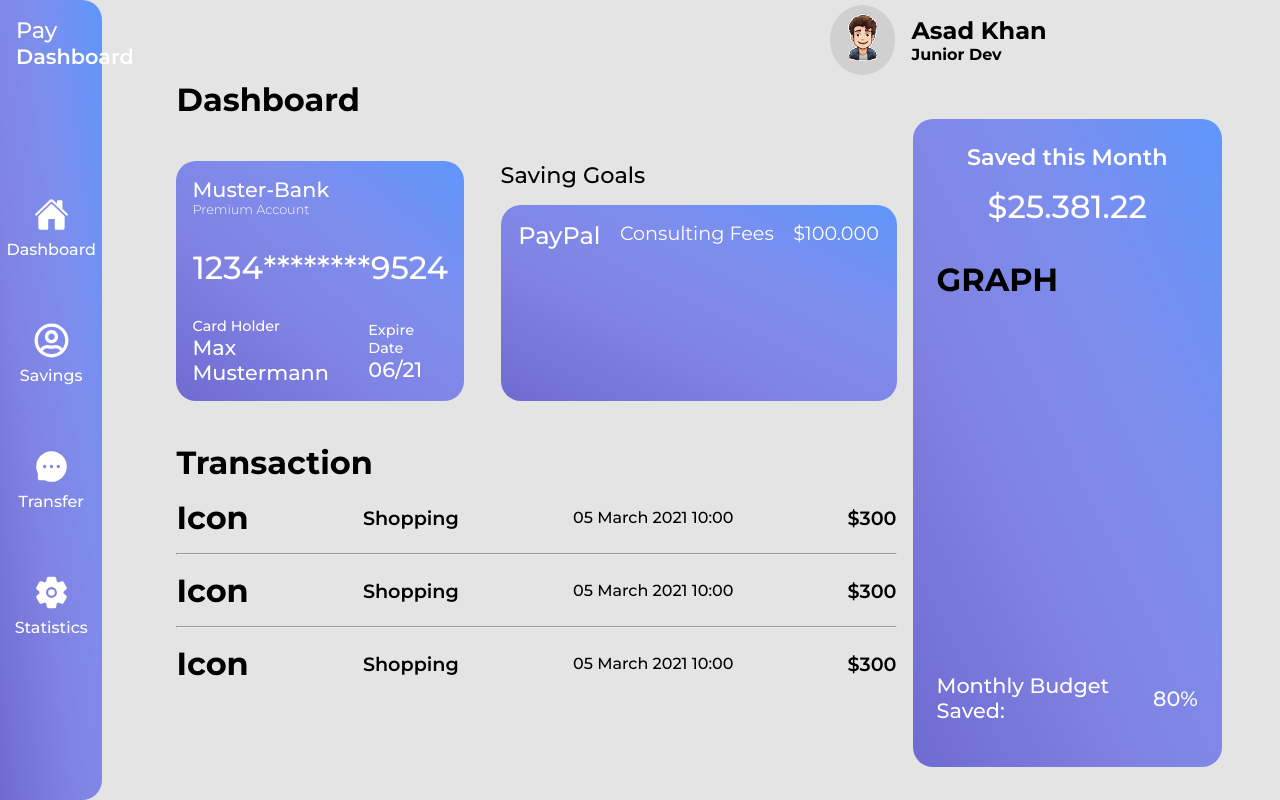
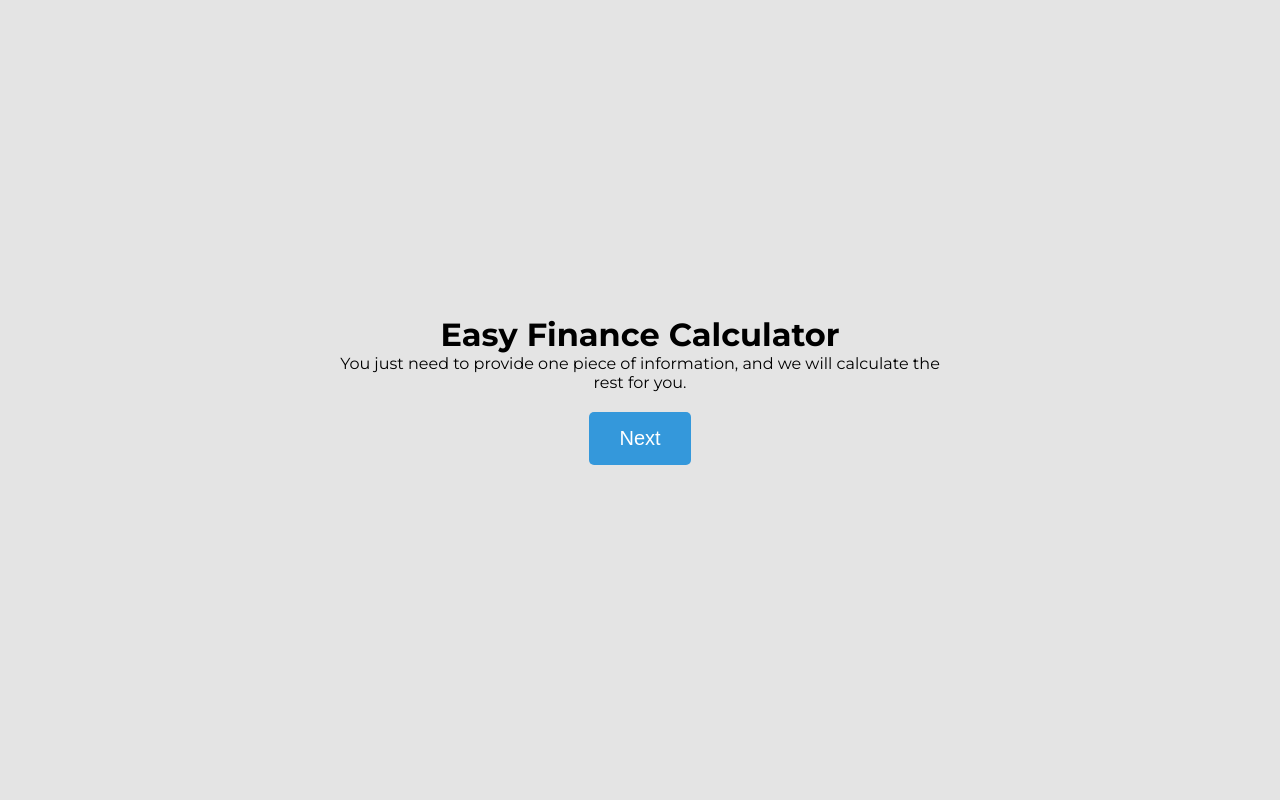
Before and after one commit to akdog/expense-wise, a React (Vite) app: page / in a window 1280 px wide. Built offline with nearby package versions, Linux system fonts and the light colour scheme.

Commit message:
Finished Intro Section

```diff
--- a/src/desktop/components/Budget.tsx
+++ b/src/desktop/components/Budget.tsx
@@ -1,11 +1,17 @@
+import { useSelector } from "react-redux";
 import styled from "styled-components";
+import { RootState } from "../../state/store";
+
+//Import Redux
 
 const Budget = () => {
+  const stateBudget = useSelector((state: RootState) => state.income);
+
   return (
     <Main>
       <div className="budget-header">
         <h3>Saved this Month</h3>
-        <h2>$25.381.22</h2>
+        <h2>${stateBudget.monthlyBudget}</h2>
       </div>
       <div className="budget-graph">
         <h1>GRAPH</h1>
--- a/src/desktop/components/Finance.tsx
+++ b/src/desktop/components/Finance.tsx
@@ -66,21 +66,8 @@ const Main = styled.div`
 
       border-radius: 20px;
 
-      background-image: linear-gradient(
-        to right top,
-        #6f6bd1,
-        #7371d5,
-        #7776da,
-        #7c7cde,
-        #8082e2,
-        #7f86e5,
-        #7f89e9,
-        #7e8dec,
-        #788ff0,
-        #7091f4,
-        #6894f7,
-        #5f96fb
-      );
+      background: linear-gradient(to bottom, #285495, #7f2c9c);
+
       color: white;
 
       padding: 1.5rem;
--- a/src/desktop/components/Payment.tsx
+++ b/src/desktop/components/Payment.tsx
@@ -41,7 +41,7 @@ const Main = styled.div`
     margin: 0 auto;
     height: 65%;
 
-    background: #e3ba6f;
+    background: linear-gradient(to right, #285495, #7f2c9c);
   }
 `;
 
--- a/src/desktop/components/PaymentCard.tsx
+++ b/src/desktop/components/PaymentCard.tsx
@@ -16,21 +16,8 @@ const PaymentCard = () => {
 };
 
 const Main = styled.div`
-  background-image: linear-gradient(
-    to right top,
-    #6f6bd1,
-    #7371d5,
-    #7776da,
-    #7c7cde,
-    #8082e2,
-    #7f86e5,
-    #7f89e9,
-    #7e8dec,
-    #788ff0,
-    #7091f4,
-    #6894f7,
-    #5f96fb
-  );
+  background: linear-gradient(to right, #285495, #7f2c9c);
+
   display: flex;
   justify-content: space-around;
   align-items: flex-start;
--- a/src/desktop/components/SavingForm.tsx
+++ b/src/desktop/components/SavingForm.tsx
@@ -75,21 +75,8 @@ const Main = styled.div`
     align-items: center;
     flex-direction: column;
 
-    background-image: linear-gradient(
-      to right top,
-      #6f6bd1,
-      #7371d5,
-      #7776da,
-      #7c7cde,
-      #8082e2,
-      #7f86e5,
-      #7f89e9,
-      #7e8dec,
-      #788ff0,
-      #7091f4,
-      #6894f7,
-      #5f96fb
-    );
+    background: linear-gradient(to right, #285495, #7f2c9c);
+
     border-radius: 20px;
 
     width: 80%;
@@ -136,8 +123,6 @@ const Main = styled.div`
         flex-direction: column;
         gap: 0.5rem;
 
-        background: red;
-
         h3 {
           color: white;
           font-weight: 500;
--- a/src/desktop/components/SavingGoals.tsx
+++ b/src/desktop/components/SavingGoals.tsx
@@ -1,6 +1,10 @@
+import { useSelector } from "react-redux";
 import styled from "styled-components";
+import { RootState } from "../../state/store";
 
 const SavingGoals = () => {
+  const stateIncome = useSelector((state: RootState) => state.income);
+
   return (
     <Main>
       <div className="payment-header">
@@ -9,7 +13,7 @@ const SavingGoals = () => {
       <div className="payment-main">
         <h2>PayPal</h2>
         <h3>Consulting Fees</h3>
-        <h4>$100.000</h4>
+        <h4>${stateIncome.income}</h4>
       </div>
     </Main>
   );
@@ -34,21 +38,8 @@ const Main = styled.div`
   }
 
   .payment-main {
-    background-image: linear-gradient(
-      to right top,
-      #6f6bd1,
-      #7371d5,
-      #7776da,
-      #7c7cde,
-      #8082e2,
-      #7f86e5,
-      #7f89e9,
-      #7e8dec,
-      #788ff0,
-      #7091f4,
-      #6894f7,
-      #5f96fb
-    );
+    background: linear-gradient(to right, #285495, #7f2c9c);
+
     width: 100%;
     height: 100%;
 
--- a/src/desktop/components/Sidebar.tsx
+++ b/src/desktop/components/Sidebar.tsx
@@ -16,7 +16,7 @@ const Sidebar = () => {
       </div>
       <div className="sidebar-menu">
         <div className="sidebar-icon">
-          <Link to="/">
+          <Link to="/home">
             <IoHome size="35" />
             <h4>Dashboard</h4>
           </Link>
@@ -54,21 +54,7 @@ const Main = styled.nav`
   height: 100%;
   width: 8%;
 
-  background-image: linear-gradient(
-    to right top,
-    #6f6bd1,
-    #7371d5,
-    #7776da,
-    #7c7cde,
-    #8082e2,
-    #7f86e5,
-    #7f89e9,
-    #7e8dec,
-    #788ff0,
-    #7091f4,
-    #6894f7,
-    #5f96fb
-  );
+  background: linear-gradient(to bottom, #285495, #7f2c9c);
 
   color: white;
 
--- a/src/desktop/components/Stats.tsx
+++ b/src/desktop/components/Stats.tsx
@@ -43,21 +43,7 @@ const Main = styled.div`
     width: 100%;
 
     .income-container {
-      background-image: linear-gradient(
-        to right top,
-        #6f6bd1,
-        #7371d5,
-        #7776da,
-        #7c7cde,
-        #8082e2,
-        #7f86e5,
-        #7f89e9,
-        #7e8dec,
-        #788ff0,
-        #7091f4,
-        #6894f7,
-        #5f96fb
-      );
+      background: linear-gradient(to right, #285495, #7f2c9c);
 
       padding: 1rem;
       height: 30vh;
@@ -65,21 +51,7 @@ const Main = styled.div`
       border-radius: 20px;
     }
     .expense-container {
-      background-image: linear-gradient(
-        to right top,
-        #6f6bd1,
-        #7371d5,
-        #7776da,
-        #7c7cde,
-        #8082e2,
-        #7f86e5,
-        #7f89e9,
-        #7e8dec,
-        #788ff0,
-        #7091f4,
-        #6894f7,
-        #5f96fb
-      );
+      background: linear-gradient(to right, #285495, #7f2c9c);
 
       padding: 1rem;
       height: 30vh;
@@ -95,21 +67,7 @@ const Main = styled.div`
     width: 100%;
 
     .saving-container {
-      background-image: linear-gradient(
-        to right top,
-        #6f6bd1,
-        #7371d5,
-        #7776da,
-        #7c7cde,
-        #8082e2,
-        #7f86e5,
-        #7f89e9,
-        #7e8dec,
-        #788ff0,
-        #7091f4,
-        #6894f7,
-        #5f96fb
-      );
+      background: linear-gradient(to right, #285495, #7f2c9c);
 
       width: 35%;
       padding: 1rem;
@@ -117,21 +75,7 @@ const Main = styled.div`
       border-radius: 20px;
     }
     .total-container {
-      background-image: linear-gradient(
-        to right top,
-        #6f6bd1,
-        #7371d5,
-        #7776da,
-        #7c7cde,
-        #8082e2,
-        #7f86e5,
-        #7f89e9,
-        #7e8dec,
-        #788ff0,
-        #7091f4,
-        #6894f7,
-        #5f96fb
-      );
+      background: linear-gradient(to right, #285495, #7f2c9c);
 
       width: 62%;
       padding: 1rem;
--- a/src/desktop/components/TransferDetails.tsx
+++ b/src/desktop/components/TransferDetails.tsx
@@ -58,7 +58,11 @@ const Main = styled.div`
 
       border-radius: 20px;
 
-      background: #e3e375;
+      background: linear-gradient(to right, #285495, #7f2c9c);
+
+      h1 {
+        color: white;
+      }
     }
     .security-container {
       width: 80%;
@@ -68,7 +72,11 @@ const Main = styled.div`
 
       border-radius: 20px;
 
-      background: #b48e46;
+      background: linear-gradient(to right, #285495, #7f2c9c);
+
+      h1 {
+        color: white;
+      }
     }
   }
 `;
--- a/src/desktop/components/UserCard.tsx
+++ b/src/desktop/components/UserCard.tsx
@@ -40,21 +40,7 @@ const Main = styled.div`
 
   border-radius: 20px;
 
-  background-image: linear-gradient(
-    to right top,
-    #6f6bd1,
-    #7371d5,
-    #7776da,
-    #7c7cde,
-    #8082e2,
-    #7f86e5,
-    #7f89e9,
-    #7e8dec,
-    #788ff0,
-    #7091f4,
-    #6894f7,
-    #5f96fb
-  );
+  background: linear-gradient(to right, #285495, #7f2c9c);
 
   .card-header {
     h1 {
--- /dev/null
+++ b/src/desktop/pages/BudgetPage.tsx
@@ -0,0 +1,198 @@
+import { useState } from "react";
+import styled from "styled-components";
+import { motion, useAnimation } from "framer-motion";
+import { useNavigate } from "react-router-dom";
+
+//Import Redux
+import { useDispatch } from "react-redux";
+import { handleBudget, handleIncome } from "../../state/Income/incomeSlice";
+
+const BudgetPage: React.FC = () => {
+  const [showIntroduction, setShowIntroduction] = useState(true);
+  const [showResult, setShowResult] = useState(false);
+  const [income, setIncome] = useState<number>(0);
+  const [savingPercentage, setSavingPercentage] = useState<number>(10);
+  const controls = useAnimation();
+  const navigate = useNavigate();
+  const dispatch = useDispatch();
+
+  const handleIncomeChange = (e: React.ChangeEvent<HTMLInputElement>) => {
+    setIncome(Number(e.target.value));
+    dispatch(handleIncome(income));
+  };
+
+  const handleSavingPercentageChange = (
+    e: React.ChangeEvent<HTMLInputElement>
+  ) => {
+    setSavingPercentage(Number(e.target.value));
+  };
+
+  const calculateSavings = () => {
+    const savings = (income * savingPercentage) / 100;
+    dispatch(handleBudget(savings));
+    return savings.toString();
+  };
+
+  const animateResult = async () => {
+    await controls.start({ opacity: 1, y: 0, transition: { duration: 0.5 } });
+    setShowResult(true);
+  };
+
+  const handleNextClick = async () => {
+    if (showIntroduction) {
+      setShowIntroduction(false);
+    } else {
+      navigate("/home");
+    }
+  };
+
+  return (
+    <Container>
+      {showIntroduction ? (
+        <IntroductionContainer
+          initial={{ opacity: 0, y: -20 }}
+          animate={{ opacity: 1, y: 0 }}
+          exit={{ opacity: 0, y: -20 }}
+        >
+          <h1>Easy Finance Calculator</h1>
+          <p>
+            You just need to provide one piece of information, and we will
+            calculate the rest for you.
+          </p>
+          <Button
+            whileHover={{ scale: 1.1 }}
+            whileTap={{ scale: 0.9 }}
+            onClick={handleNextClick}
+          >
+            Next
+          </Button>
+        </IntroductionContainer>
+      ) : (
+        <InputContainer
+          initial={{ opacity: 0, y: 20 }}
+          animate={{ opacity: 1, y: 0 }}
+          exit={{ opacity: 0, y: 20 }}
+        >
+          <InputLabel htmlFor="income">Income</InputLabel>
+          <InputField
+            id="income"
+            type="number"
+            value={income}
+            onChange={handleIncomeChange}
+          />
+
+          <InputLabel htmlFor="savingPercentage">Saving Percentage</InputLabel>
+          <RangeInputContainer>
+            <RangeInput
+              id="savingPercentage"
+              type="range"
+              min="0"
+              max="100"
+              value={savingPercentage}
+              onChange={handleSavingPercentageChange}
+            />
+            <RangeValueLabel>{savingPercentage}%</RangeValueLabel>
+          </RangeInputContainer>
+
+          {showResult && (
+            <>
+              <ResultContainer>
+                <motion.div initial={{ opacity: 1, y: 20 }} animate={controls}>
+                  Savings: ${Number(calculateSavings()).toFixed(2)}
+                </motion.div>
+              </ResultContainer>
+              <Button
+                whileHover={{ scale: 1.1 }}
+                whileTap={{ scale: 0.9 }}
+                onClick={handleNextClick}
+              >
+                Next
+              </Button>
+            </>
+          )}
+
+          {!showResult && (
+            <Button
+              whileHover={{ scale: 1.1 }}
+              whileTap={{ scale: 0.9 }}
+              onClick={animateResult}
+            >
+              Calculate Savings
+            </Button>
+          )}
+        </InputContainer>
+      )}
+    </Container>
+  );
+};
+
+const Container = styled.div`
+  display: flex;
+  flex-direction: column;
+  align-items: center;
+  justify-content: center;
+  height: 100vh;
+`;
+
+const IntroductionContainer = styled(motion.div)`
+  text-align: center;
+  margin-bottom: 20px;
+  max-width: 600px;
+`;
+
+const InputContainer = styled(motion.div)`
+  display: flex;
+  flex-direction: column;
+  align-items: center;
+  width: 400px;
+`;
+
+const InputLabel = styled.label`
+  margin-bottom: 10px;
+  font-size: 20px;
+  display: block;
+`;
+
+const InputField = styled.input`
+  width: 100%;
+  padding: 10px;
+  margin-bottom: 20px;
+  font-size: 16px;
+  border: 1px solid #ccc;
+  border-radius: 5px;
+  box-sizing: border-box;
+`;
+
+const RangeInputContainer = styled.div`
+  display: flex;
+  flex-direction: column;
+  align-items: center;
+`;
+
+const RangeInput = styled.input`
+  width: 100%;
+  margin-bottom: 10px;
+`;
+
+const RangeValueLabel = styled.div`
+  font-size: 16px;
+`;
+
+const ResultContainer = styled.div`
+  font-size: 20px;
+  margin-top: 20px;
+  margin-bottom: 1rem;
+`;
+
+const Button = styled(motion.button)`
+  margin-top: 20px;
+  padding: 15px 30px;
+  background-color: #3498db;
+  color: #fff;
+  border: none;
+  border-radius: 5px;
+  font-size: 20px;
+  cursor: pointer;
+`;
+
+export default BudgetPage;
--- a/src/pages/DesktopApp.tsx
+++ b/src/pages/DesktopApp.tsx
@@ -6,12 +6,14 @@ import LandingPage from "../desktop/pages/LandingPage";
 import TransferPage from "../desktop/pages/TransferPage";
 import SavingPage from "../desktop/pages/SavingPage";
 import StatsPage from "../desktop/pages/StatsPage";
+import BudgetPage from "../desktop/pages/BudgetPage";
 
 const DesktopApp = () => {
   return (
     <Main>
       <Routes>
-        <Route path="/" element={<LandingPage />} />
+        <Route path="/" element={<BudgetPage />} />
+        <Route path="/home" element={<LandingPage />} />
         <Route path="/transfer" element={<TransferPage />} />
         <Route path="/saving" element={<SavingPage />} />
         <Route path="/stats" element={<StatsPage />} />
```
